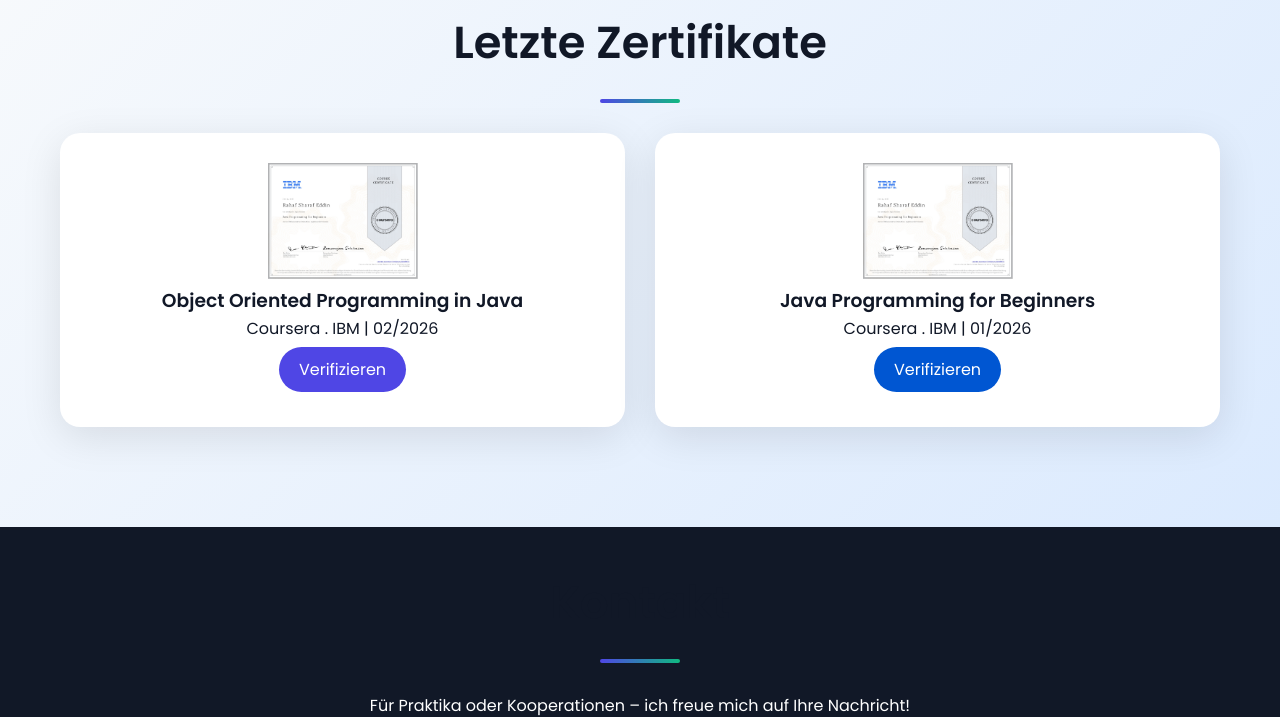
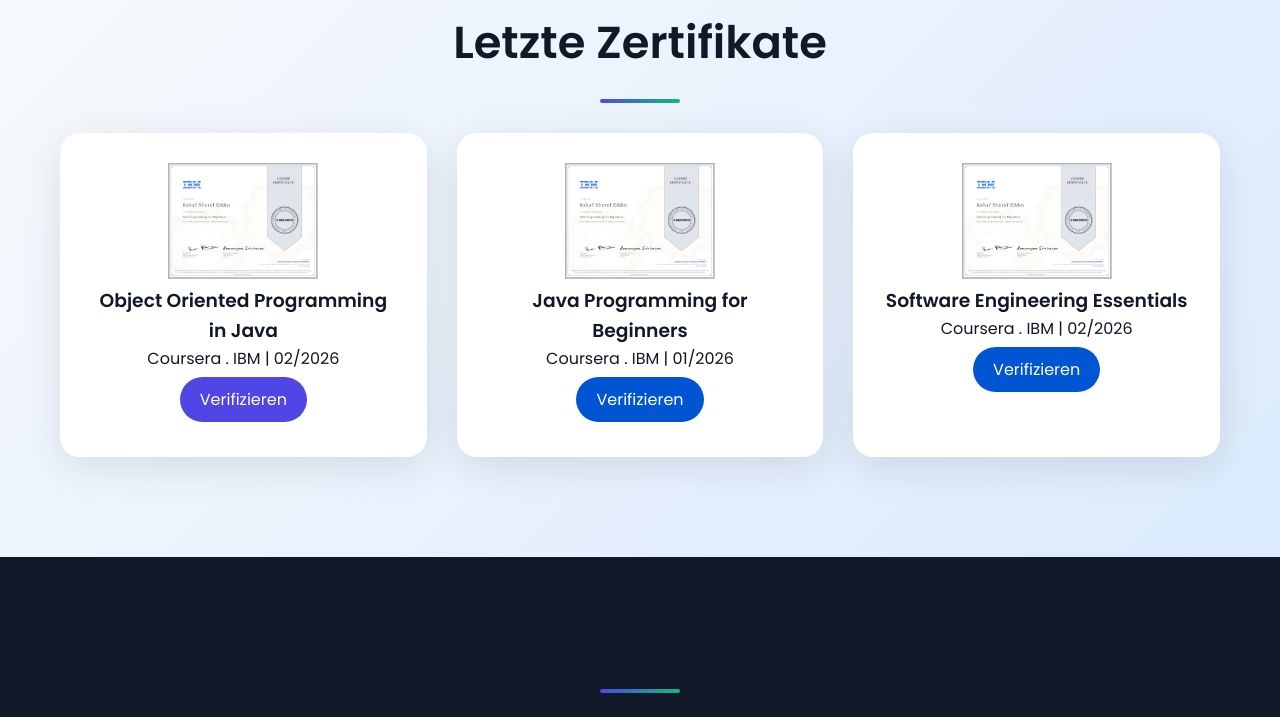
Before and after one commit to RAH-SH/protofolio, a plain HTML site: page index.html in a window 1280 px wide. Shown: the part 2460-3177 px from the top of the page. Drawn offline with Linux system fonts and the light colour scheme.

Commit message:
zertificate-added

```diff
--- a/index.html
+++ b/index.html
@@ -519,7 +519,15 @@
                 <p>Coursera . IBM | 01/2026</p>
                 <a href="https://coursera.org/share/dc1f85bc533a407de1b894f5e121a9c6" target="_blank" class="cert-link" style="display:inline-block; margin:5px; padding:10px 20px; background:#0056D2; color:var(--white); text-decoration:none; border-radius:25px;">Verifizieren</a>
             </div>
+              <div class="cert-card" style="background:var(--white); padding:30px; border-radius:20px; box-shadow:0 10px 40px rgba(0,0,0,0.1); text-align:center; transition:all 0.3s;">
 
+                <img src="images/2.jpg" alt="Coursera Java Certificate" width="150">
+                <h3>Software Engineering Essentials</h3>
+                <p>Coursera . IBM | 02/2026</p>
+ <a href="https://coursera.org/share/392fea963e18e9da470bc21e877c118d" target="_blank" class="cert-link" style="display:inline-block; margin:5px; padding:10px 20px; background:#0056D2; color:var(--white); text-decoration:none; border-radius:25px;">Verifizieren</a>
+
+                <!-- <a href="https://www.credly.com/badges/dbdf9fb6-a2cd-4264-86ec-508ea3a87157/public_url" target="_blank" class="cert-link" style="display:inline-block; margin:5px; padding:10px 20px; background:#0056D2; color:var(--white); text-decoration:none; border-radius:25px;">Verifizieren</a> -->
+            </div>
             <!-- HackerRank -->
 
 
```
